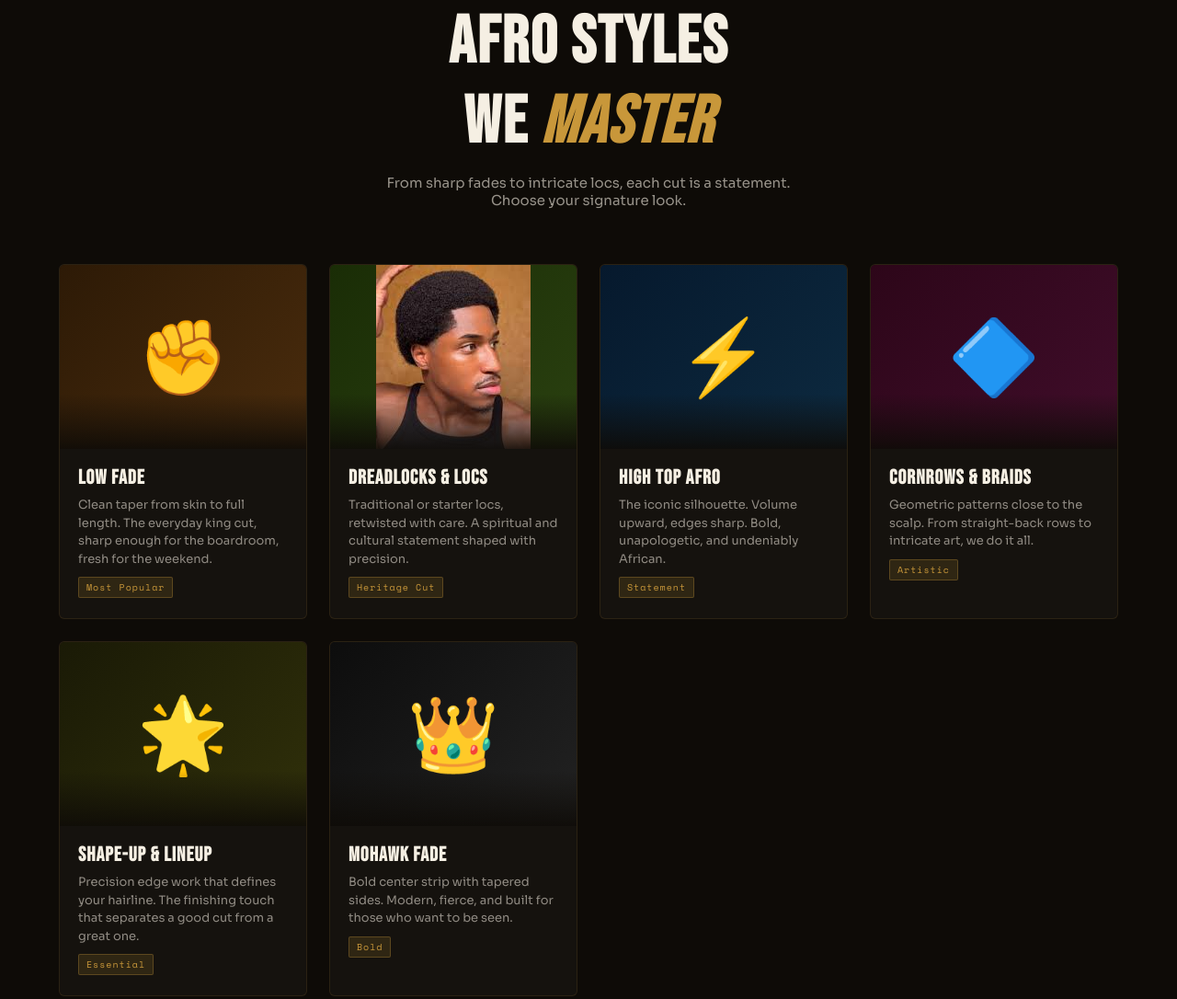
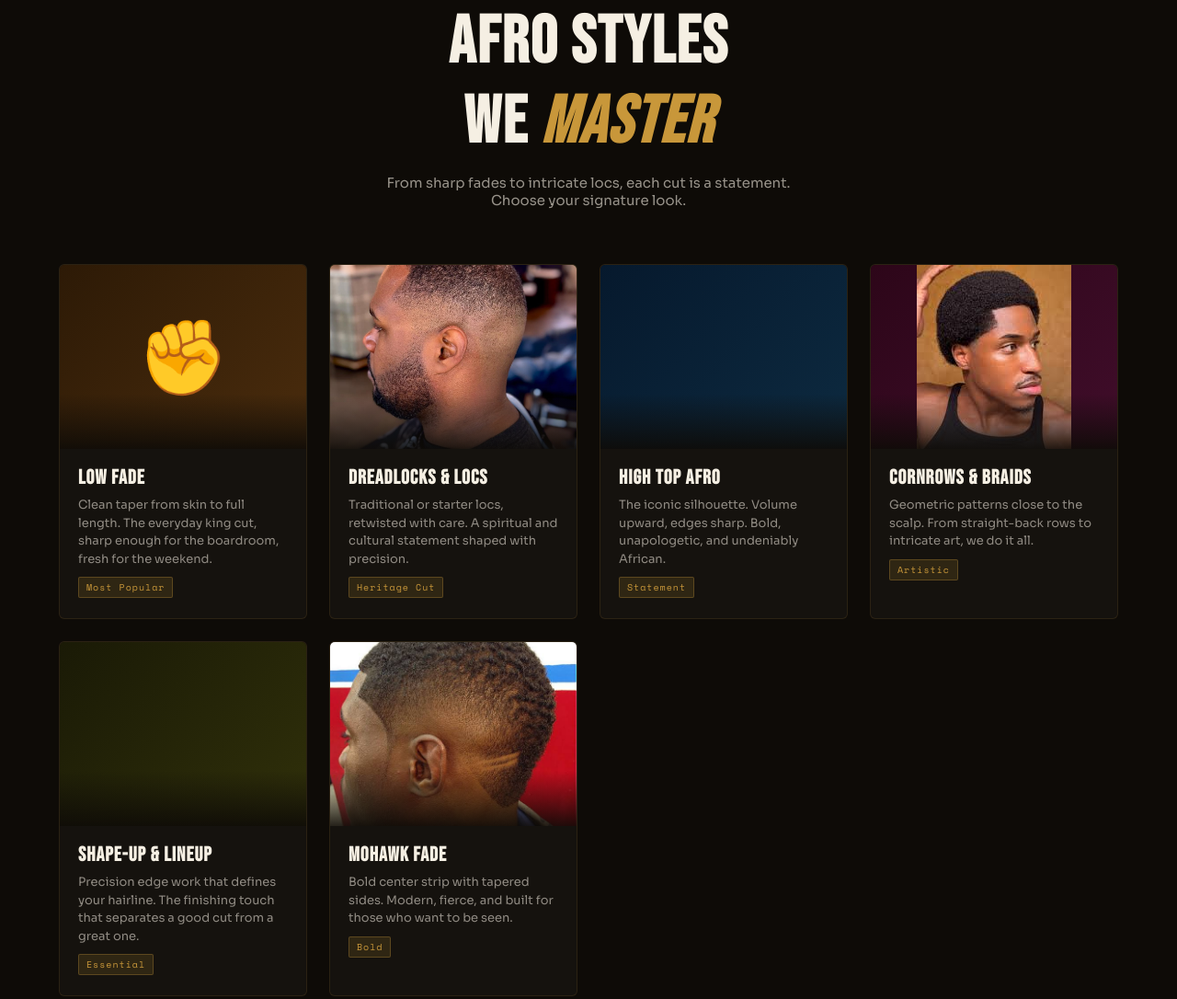
Before and after one commit to jonathandiemuodeke/African_barber, a plain HTML site: page index.html in a window 1280 px wide. Shown: the part 946-2032 px from the top of the page at 92% size. Drawn offline with nearby package versions, Linux system fonts and the light colour scheme.

Commit message:
Replace placeholder images with actual image files

```diff
--- a/index.html
+++ b/index.html
@@ -973,7 +973,7 @@
             </div>
           </div>
           <div class="style-card">
-            <div class="style-img"><img src="./images/afro.jpg" alt="" srcset=""></div>
+            <div class="style-img"><img src="./images/low-fade-2.jpg" alt="" srcset=""></div>
             <div class="style-info">
               <h3>Dreadlocks &amp; Locs</h3>
               <p>
@@ -984,7 +984,7 @@
             </div>
           </div>
           <div class="style-card">
-            <div class="style-img">⚡</div>
+            <div class="style-img"><img src="./images/dread" alt="" srcset=""></div>
             <div class="style-info">
               <h3>High Top Afro</h3>
               <p>
@@ -995,7 +995,7 @@
             </div>
           </div>
           <div class="style-card">
-            <div class="style-img">🔷</div>
+            <div class="style-img"><img src="./images/afro.jpg" alt="" srcset=""></div>
             <div class="style-info">
               <h3>Cornrows &amp; Braids</h3>
               <p>
@@ -1006,7 +1006,7 @@
             </div>
           </div>
           <div class="style-card">
-            <div class="style-img">🌟</div>
+            <div class="style-img"></div>
             <div class="style-info">
               <h3>Shape-Up &amp; Lineup</h3>
               <p>
@@ -1017,7 +1017,7 @@
             </div>
           </div>
           <div class="style-card">
-            <div class="style-img">👑</div>
+            <div class="style-img"><img src="./images/mohawk-fade.jpg" alt="" srcset=""></div>
             <div class="style-info">
               <h3>Mohawk Fade</h3>
               <p>
```
